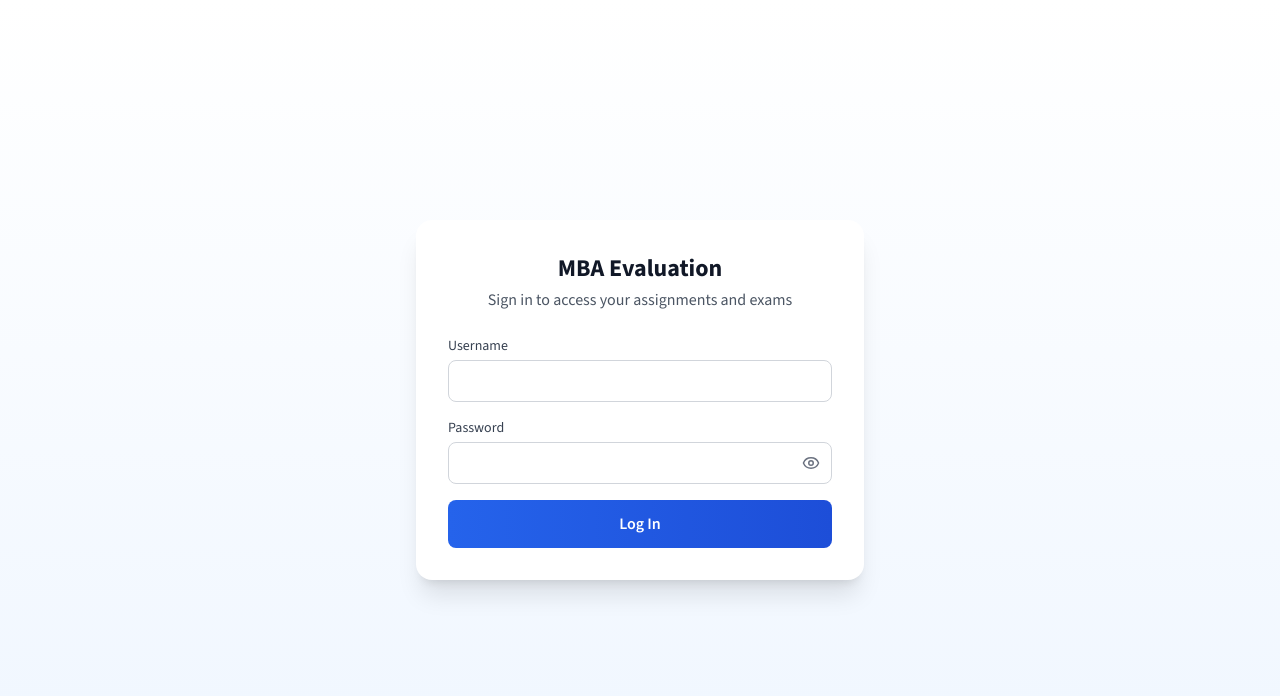
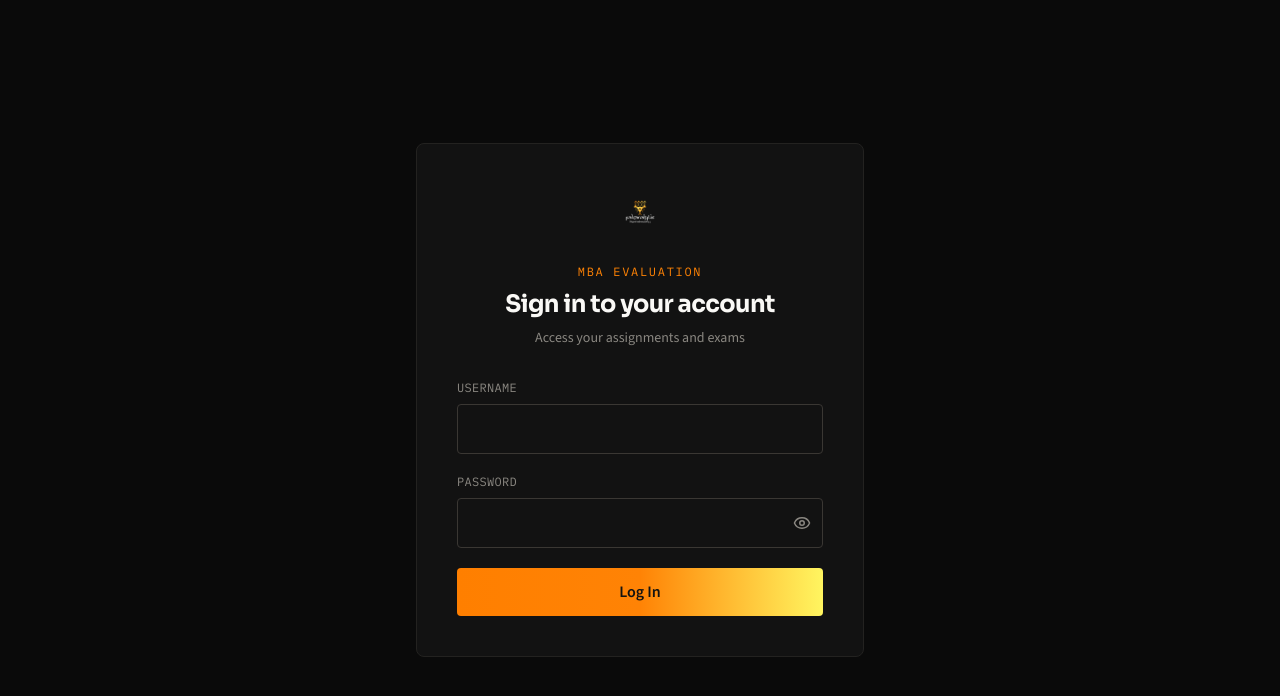
Before and after one commit to PalsAnalytix/PalsAnalytix-frontend, a React (Vite) app: page /mba-evaluation in a window 1280 px wide. Shown: the top 696 px of the page. Built offline with nearby package versions, Linux system fonts and the light colour scheme; no server answers.

Commit message:
Update MbaLoginPage.jsx

```diff
--- a/src/pages/mba/MbaLoginPage.jsx
+++ b/src/pages/mba/MbaLoginPage.jsx
@@ -3,12 +3,12 @@ import { useNavigate } from "react-router-dom";
 import { useDispatch, useSelector } from "react-redux";
 import { Eye, EyeOff } from "lucide-react";
 import { loginMbaStudent, clearMbaError } from "../../redux/slices/mbaAuthSlice";
+import mbaLogo from "../../assets/mba-logo.png";
 
 const MbaLoginPage = () => {
   const [username, setUsername] = useState("");
   const [password, setPassword] = useState("");
   const [showPassword, setShowPassword] = useState(false);
-
   const dispatch = useDispatch();
   const navigate = useNavigate();
   const { loading, error } = useSelector((state) => state.mbaAuth);
@@ -23,38 +23,50 @@ const MbaLoginPage = () => {
   };
 
   return (
-    <div className="min-h-screen bg-gradient-to-b from-white to-blue-50 flex items-center justify-center px-4">
-      <div className="bg-white rounded-2xl shadow-xl p-8 w-full max-w-md">
-        <h1 className="text-2xl font-bold text-gray-900 mb-1 text-center">MBA Evaluation</h1>
-        <p className="text-gray-600 text-center mb-6">Sign in to access your assignments and exams</p>
+    <div className="min-h-screen bg-ink flex items-center justify-center px-4 font-sans">
+      <div className="border border-line rounded-lg bg-white/[0.03] p-10 w-full max-w-md">
+        <img src={mbaLogo} alt="PalsAnalytix" className="h-14 mx-auto mb-6" />
+        <div className="font-mono text-xs tracking-[.14em] uppercase text-accent-orange2 text-center mb-2">
+          MBA Evaluation
+        </div>
+        <h1 className="font-sora text-2xl font-bold text-paper text-center mb-2 tracking-tight">
+          Sign in to your account
+        </h1>
+        <p className="text-sand-600 text-center mb-8 text-sm">
+          Access your assignments and exams
+        </p>
+
         {error && (
-          <div className="bg-red-50 text-red-700 text-sm rounded-lg px-4 py-2 mb-4">{error}</div>
+          <div className="bg-accent-orange/10 border border-accent-orange/30 text-accent-amber text-sm rounded px-4 py-2 mb-4">
+            {error}
+          </div>
         )}
-        <form onSubmit={handleSubmit} className="space-y-4">
+
+        <form onSubmit={handleSubmit} className="space-y-5">
           <div>
-            <label className="block text-sm font-medium text-gray-700 mb-1">Username</label>
+            <label className="block text-xs font-mono uppercase tracking-wide text-sand-600 mb-2">Username</label>
             <input
               type="text"
               value={username}
               onChange={(e) => setUsername(e.target.value)}
-              className="w-full border border-gray-300 rounded-lg px-4 py-2 focus:outline-none focus:ring-2 focus:ring-blue-500"
+              className="w-full bg-transparent border border-line-light rounded px-4 py-3 text-paper focus:outline-none focus:border-accent-orange2"
               required
             />
           </div>
-                    <div>
-            <label className="block text-sm font-medium text-gray-700 mb-1">Password</label>
+          <div>
+            <label className="block text-xs font-mono uppercase tracking-wide text-sand-600 mb-2">Password</label>
             <div className="relative">
               <input
                 type={showPassword ? "text" : "password"}
                 value={password}
                 onChange={(e) => setPassword(e.target.value)}
-                className="w-full border border-gray-300 rounded-lg px-4 py-2 pr-10 focus:outline-none focus:ring-2 focus:ring-blue-500"
+                className="w-full bg-transparent border border-line-light rounded px-4 py-3 pr-10 text-paper focus:outline-none focus:border-accent-orange2"
                 required
               />
               <button
                 type="button"
                 onClick={() => setShowPassword((prev) => !prev)}
-                className="absolute right-3 top-1/2 -translate-y-1/2 text-gray-500 hover:text-gray-700"
+                className="absolute right-3 top-1/2 -translate-y-1/2 text-sand-600 hover:text-paper"
                 tabIndex={-1}
               >
                 {showPassword ? <EyeOff size={18} /> : <Eye size={18} />}
@@ -64,7 +76,7 @@ const MbaLoginPage = () => {
           <button
             type="submit"
             disabled={loading}
-            className="w-full bg-gradient-to-r from-blue-600 to-blue-700 hover:from-blue-700 hover:to-blue-800 text-white font-semibold py-3 rounded-lg transition duration-300 disabled:opacity-60"
+            className="w-full bg-brand-gradient hover:opacity-90 text-charcoal font-semibold py-3 rounded transition duration-300 disabled:opacity-60"
           >
             {loading ? "Logging in..." : "Log In"}
           </button>
```
